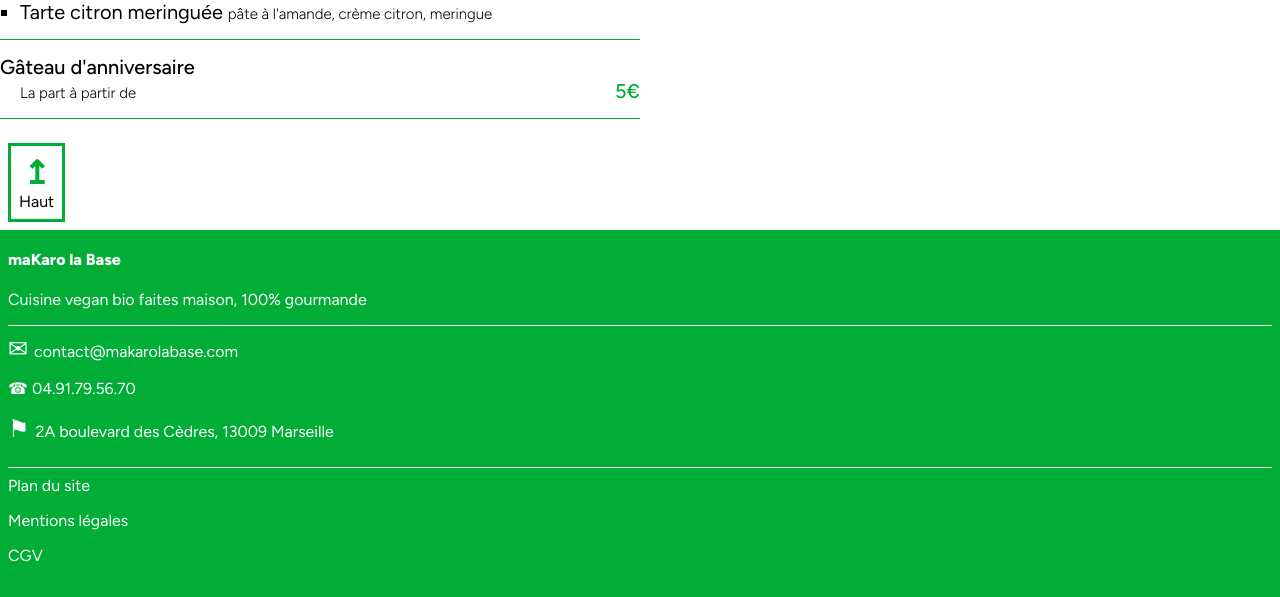
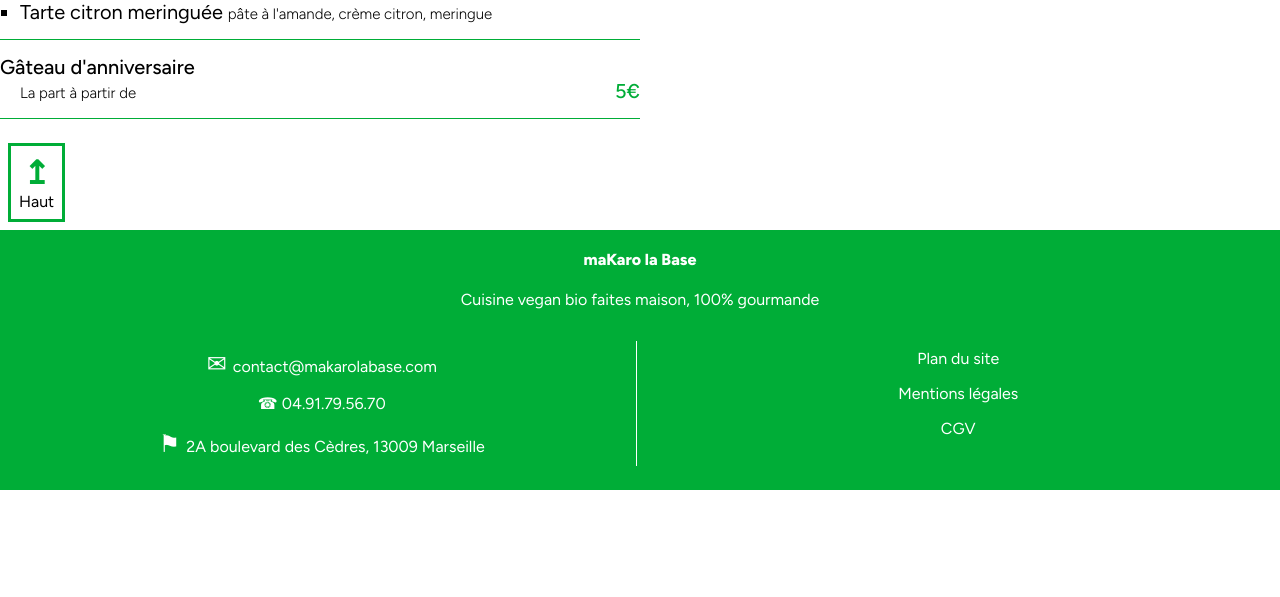
Before and after one commit to LaitAh/Website-MaKaroLaBase, a PHP site: page / in a window 1280 px wide. Shown: the part 2663-3260 px from the top of the page. After the commit the page ends 3153 px from the top, so only its background shows below. Run offline with PHP 8.4, Linux system fonts and the light colour scheme; data that the repository does not hold is empty; some libraries are stand-ins or nearby versions.

Commit message:
update(style): updating footer style for desktop media

```diff
--- a/public/css/style.css
+++ b/public/css/style.css
@@ -321,3 +321,25 @@ footer {
 #footer-address {
 
 }
+
+@media screen and (min-width: 768px) {
+  footer {
+    text-align: center;
+  }
+
+  .footer-infos {
+    display: flex;
+    flex-direction: row;
+    justify-content: space-between;
+  }
+
+  #footer-right, #footer-left {
+    width: 50%;
+    border-top: none;
+  }
+
+  #footer-right {
+    border-left: solid white 1px;
+    padding-left: 0.5em;
+  }
+}
--- a/src/view/footer.tpl.php
+++ b/src/view/footer.tpl.php
@@ -3,6 +3,7 @@
     <footer>
       <h4 class="footer-title">maKaro la Base</h4>
       <p class="footer-text">Cuisine vegan bio faites maison, 100% gourmande</p>
+      <div class="footer-infos">
         <ul class="footer-list" id="footer-left">
           <li class="footer-element" id="footer-email"><a href="mailto:contact@makarolabase.com"><span class="footer-icon">&#9993; </span>contact@makarolabase.com</a></li>
           <li class="footer-element" id="footer-phone"><span class="footer-icon">&#9742; </span>04.91.79.56.70</li>
@@ -13,7 +14,7 @@
           <li class="footer-element"><a href="#">Mentions légales</a></li>
           <li class="footer-element"><a href="#">CGV</a></li>
         </ul>
+      </div>
     </footer>
-
   </body>
 </html>
```
Lines whose indentation alone changed are shown as unchanged.
